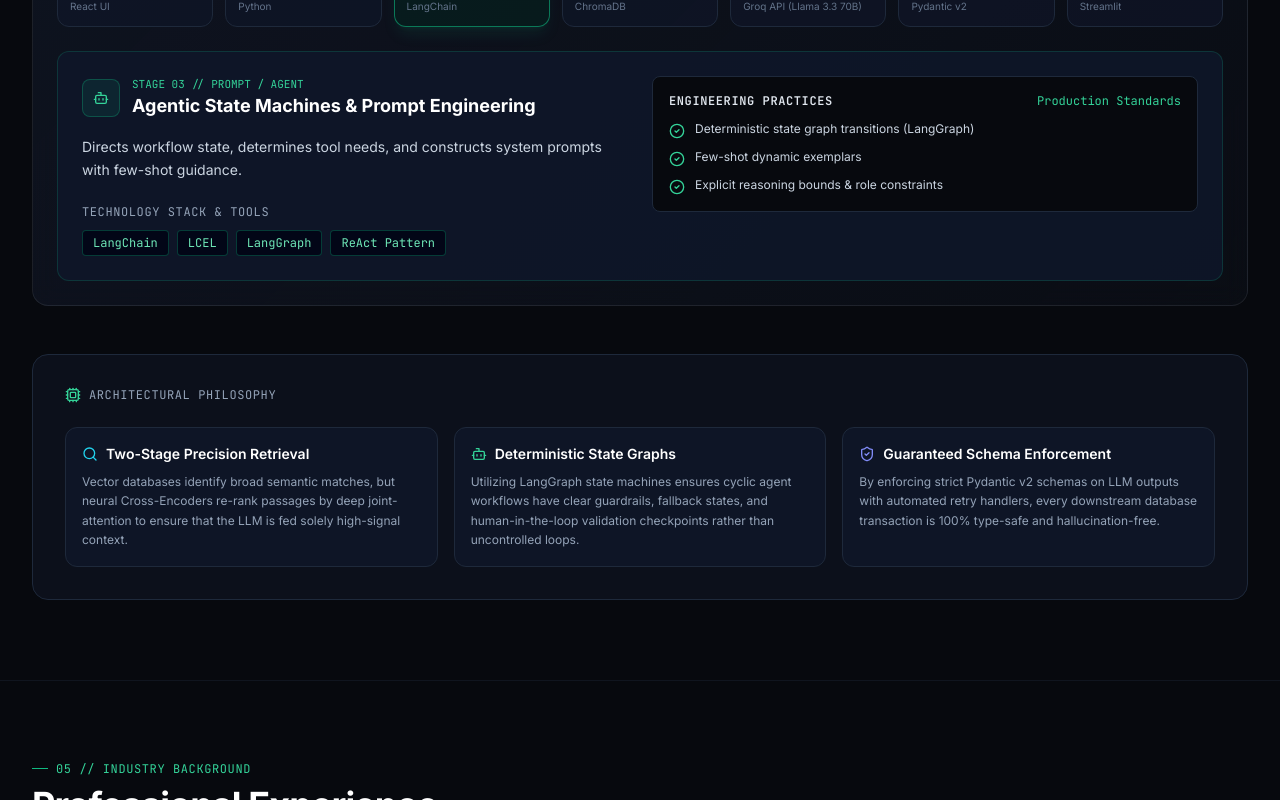
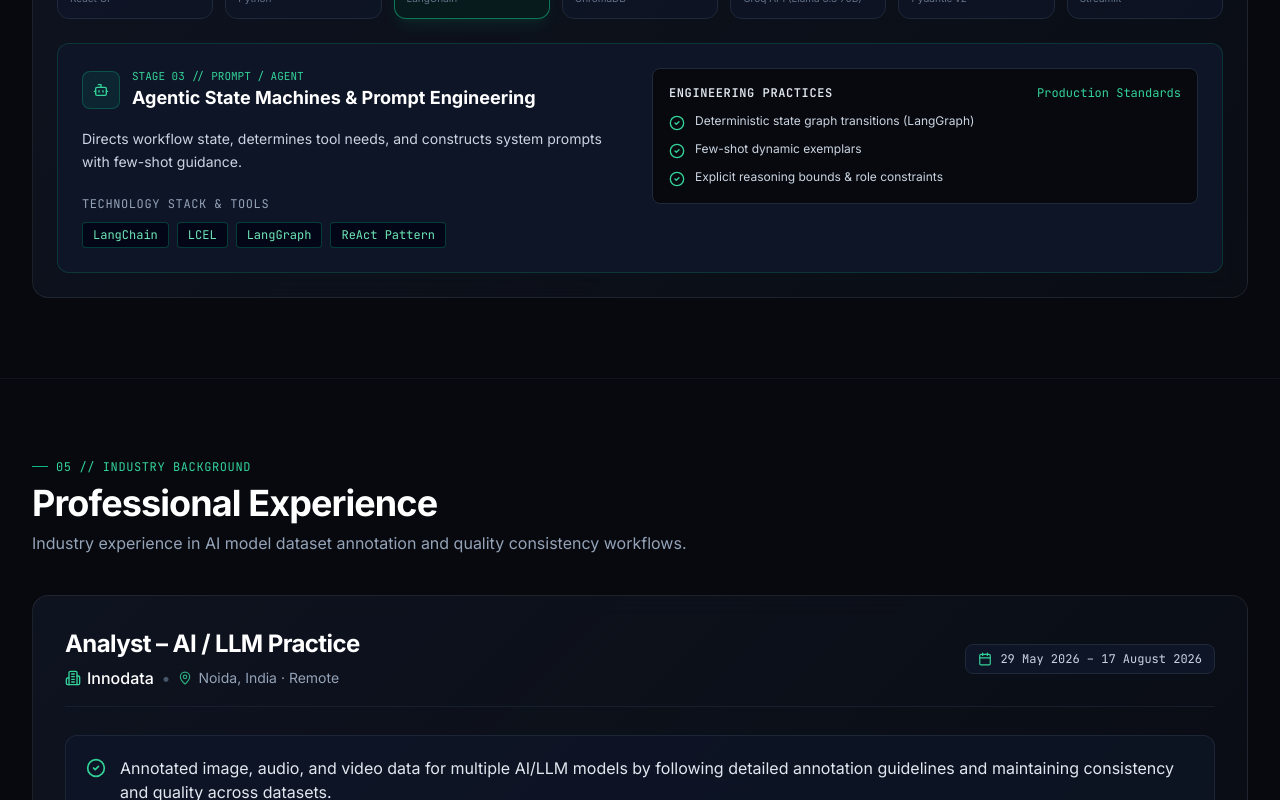
Before and after one commit to jeevams27/jeeva-portfolio, a React (Vite) app: page /skills in a window 1280 px wide. Shown: the part 4481-5281 px from the top of the page. Built offline with nearby package versions, Linux system fonts and the light colour scheme.

Commit message:
Remove Architectural Philosophy subcard from AI Engineering section

```diff
--- a/src/components/AIEngineeringSection.tsx
+++ b/src/components/AIEngineeringSection.tsx
@@ -2,7 +2,6 @@
 import { AI_PIPELINE_STAGES } from '../data/portfolioData';
 import {
   Layers,
-  ArrowRight,
   Cpu,
   CheckCircle2,
   Terminal,
@@ -10,12 +9,11 @@
   Zap,
   Sparkles,
   Bot,
-  Database,
   Search,
 } from 'lucide-react';
 
 export const AIEngineeringSection: React.FC = () => {
-  const [activeStageId, setActiveStageId] = useState<number>(3); // Default to Prompt/Agent or Retrieval
+  const [activeStageId, setActiveStageId] = useState<number>(3);
 
   const activeStage =
     AI_PIPELINE_STAGES.find((s) => s.id === activeStageId) || AI_PIPELINE_STAGES[0];
@@ -43,7 +41,7 @@
 
   return (
     <section id="ai-systems" className="py-20 px-4 sm:px-6 lg:px-8 relative border-t border-surface-border/40">
-      <div className="max-w-7xl mx-auto space-y-12">
+      <div className="max-w-7xl mx-auto space-y-10">
         {/* Header */}
         <div className="flex flex-col items-start space-y-2">
           <div className="flex items-center space-x-2 text-xs font-mono text-emerald-400 uppercase tracking-wider">
@@ -69,9 +67,9 @@
             </span>
           </div>
 
-          {/* Desktop/Tablet Horizontal Pipeline Stepper */}
+          {/* Stepper */}
           <div className="grid grid-cols-2 sm:grid-cols-4 lg:grid-cols-7 gap-2 sm:gap-3">
-            {AI_PIPELINE_STAGES.map((stage, idx) => {
+            {AI_PIPELINE_STAGES.map((stage) => {
               const isSelected = stage.id === activeStageId;
               return (
                 <button
@@ -175,46 +173,6 @@
             </div>
           </div>
         </div>
-
-        {/* Holistic Architecture Blueprint Card */}
-        <div className="p-6 sm:p-8 rounded-2xl bg-surface-card/60 border border-surface-border space-y-4">
-          <div className="flex items-center space-x-2 text-xs font-mono uppercase tracking-wider text-slate-400">
-            <Cpu className="w-4 h-4 text-emerald-400" />
-            <span>Architectural Philosophy</span>
-          </div>
-
-          <div className="grid grid-cols-1 md:grid-cols-3 gap-4 pt-2">
-            <div className="p-4 rounded-xl bg-slate-900/80 border border-slate-800 space-y-2">
-              <h4 className="text-sm font-semibold text-white flex items-center space-x-2">
-                <Search className="w-4 h-4 text-cyan-400" />
-                <span>Two-Stage Precision Retrieval</span>
-              </h4>
-              <p className="text-xs text-slate-400 leading-relaxed">
-                Vector databases identify broad semantic matches, but neural Cross-Encoders re-rank passages by deep joint-attention to ensure that the LLM is fed solely high-signal context.
-              </p>
-            </div>
-
-            <div className="p-4 rounded-xl bg-slate-900/80 border border-slate-800 space-y-2">
-              <h4 className="text-sm font-semibold text-white flex items-center space-x-2">
-                <Bot className="w-4 h-4 text-emerald-400" />
-                <span>Deterministic State Graphs</span>
-              </h4>
-              <p className="text-xs text-slate-400 leading-relaxed">
-                Utilizing LangGraph state machines ensures cyclic agent workflows have clear guardrails, fallback states, and human-in-the-loop validation checkpoints rather than uncontrolled loops.
-              </p>
-            </div>
-
-            <div className="p-4 rounded-xl bg-slate-900/80 border border-slate-800 space-y-2">
-              <h4 className="text-sm font-semibold text-white flex items-center space-x-2">
-                <ShieldCheck className="w-4 h-4 text-indigo-400" />
-                <span>Guaranteed Schema Enforcement</span>
-              </h4>
-              <p className="text-xs text-slate-400 leading-relaxed">
-                By enforcing strict Pydantic v2 schemas on LLM outputs with automated retry handlers, every downstream database transaction is 100% type-safe and hallucination-free.
-              </p>
-            </div>
-          </div>
-        </div>
       </div>
     </section>
   );
```
